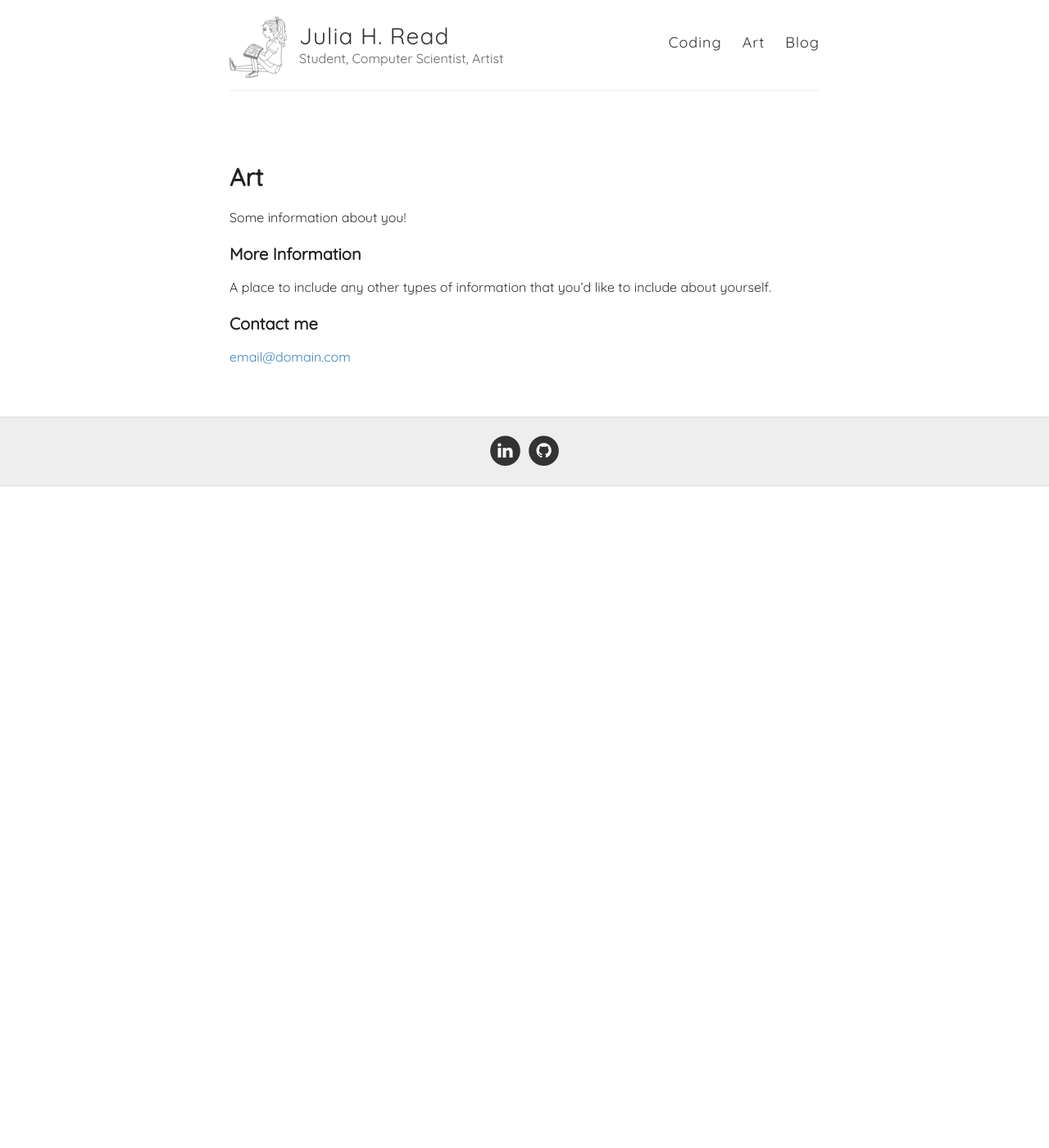
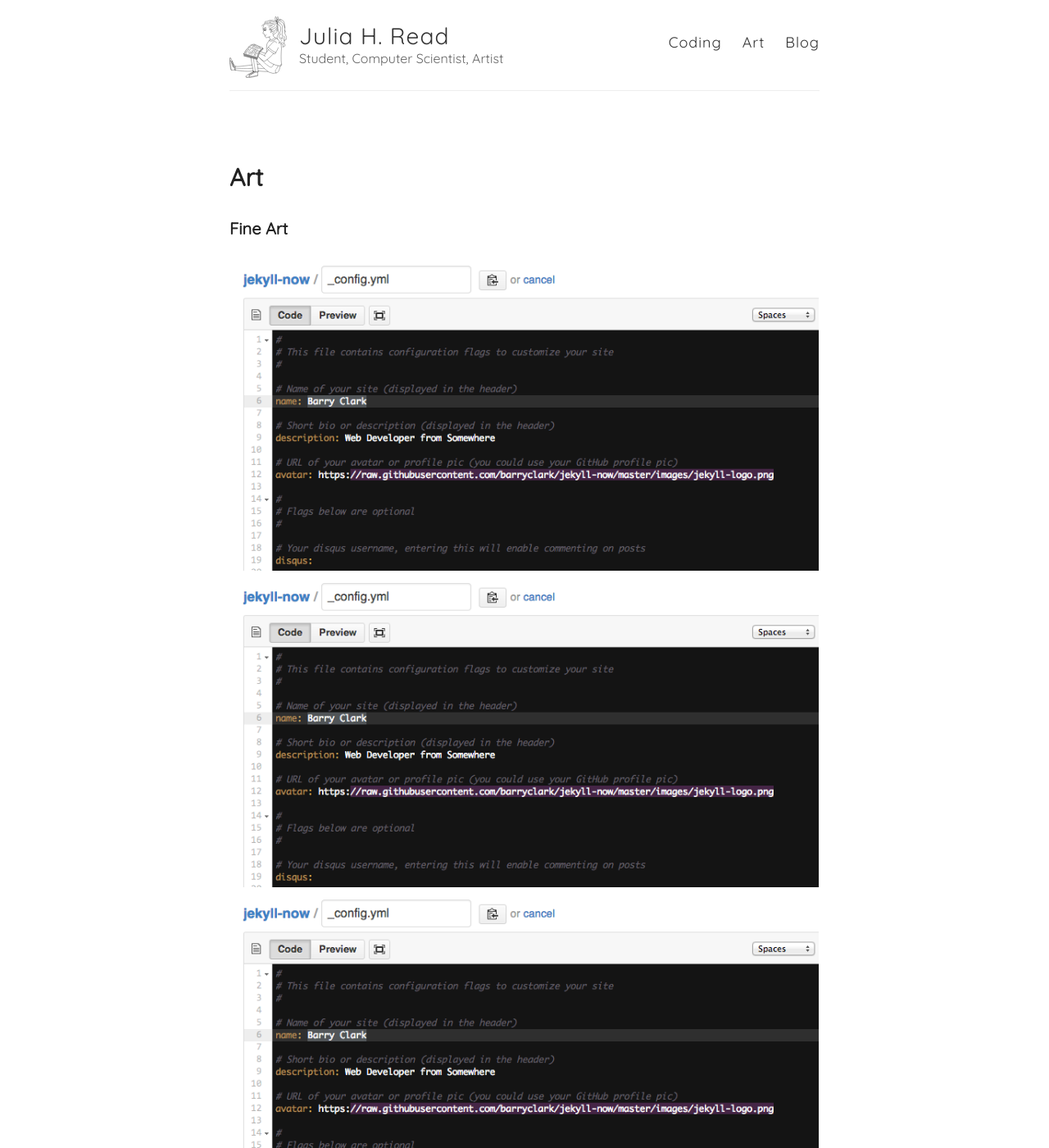
Before and after one commit to juliahread/juliahread.github.io, a Jekyll site: the page built from art.html, in a window 1280 px wide and 1400 px high. Shown: the whole window at 82% size. Built offline with Jekyll 4.4.1, drawn with Linux system fonts in a browser that asks for light colours.

Commit message:
Add art category with sample posts

```diff
--- a/_config.yml
+++ b/_config.yml
@@ -84,3 +84,6 @@ exclude:
   - LICENSE
   - README.md
   - CNAME
+
+collections:
+  - art
--- /dev/null
+++ b/art.html
@@ -0,0 +1,23 @@
+---
+layout: page
+title: Art
+permalink: /art/
+---
+
+{% assign fine-art = site.art | where:'category', 'fine-art' %}
+
+<h3> Fine Art </h3>
+<div class="posts">
+  {% for art in fine-art %}
+  <img src="{{ art.image-url }}" />
+  {% endfor %}
+</div>
+
+{% assign something-else = site.art | where:'category', 'something-else' %}
+
+<h3> Something Else </h3>
+<div class="posts">
+  {% for art in something-else %}
+  <img src="{{ art.image-url }}" />
+  {% endfor %}
+</div>
--- a/art.md
+++ /dev/null
@@ -1,15 +0,0 @@
----
-layout: page
-title: Art
-permalink: /art/
----
-
-Some information about you!
-
-### More Information
-
-A place to include any other types of information that you'd like to include about yourself.
-
-### Contact me
-
-[email@domain.com](mailto:email@domain.com)
```
Also changed, not shown: _art/fine_art_1.md (added, +4 -0 lines), _art/fine_art_2.md (added, +4 -0 lines), _art/fine_art_3.md (added, +4 -0 lines), _art/fine_art_4.md (added, +4 -0 lines), 2 other files.
